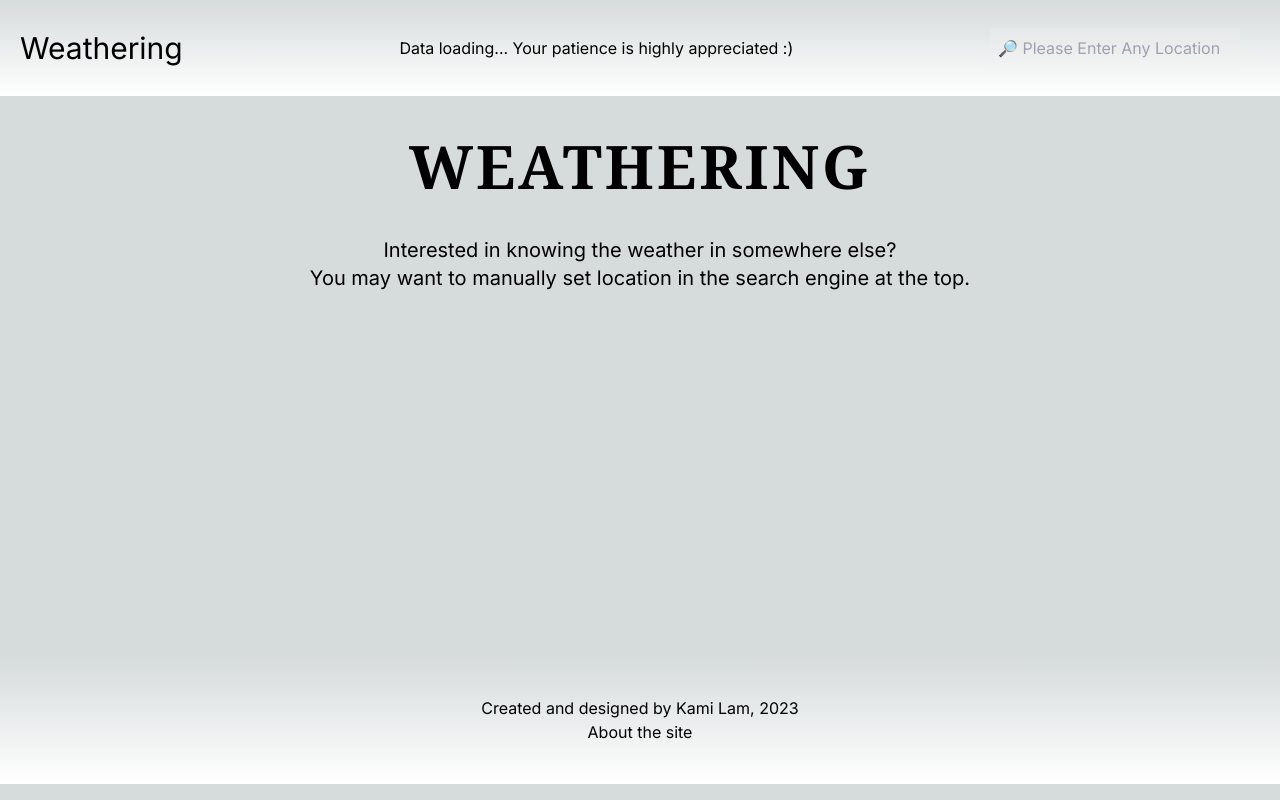
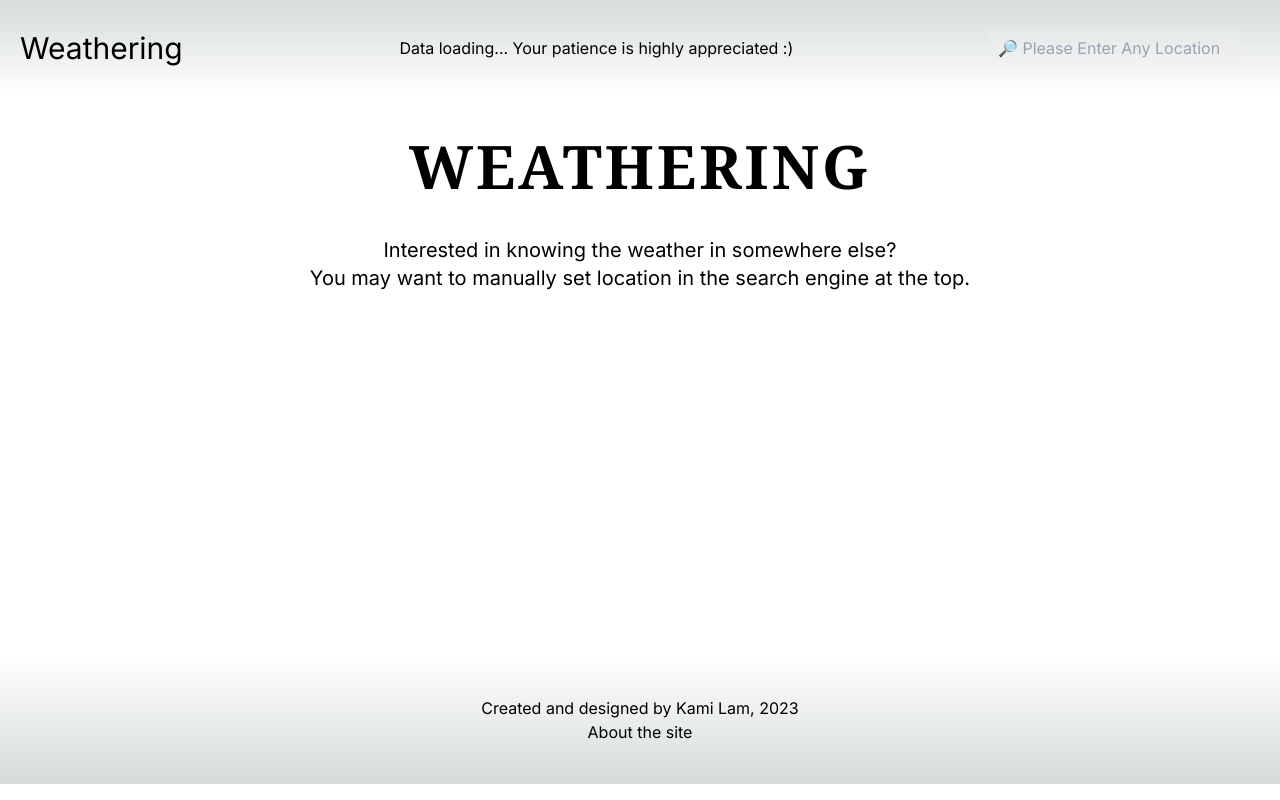
Before and after one commit to kamiviolet/weathering, a Next.js app: page / in a window 1280 px wide. Built offline with nearby package versions, Linux system fonts and the light colour scheme; no server answers.

Commit message:
adjust overflow

```diff
--- a/src/app/globals.css
+++ b/src/app/globals.css
@@ -16,7 +16,11 @@
   }
 }
 
-nav, footer, body {
+body {
+  position: relative;
+}
+
+nav {
   color: rgb(var(--foreground-rgb));
   background: linear-gradient(
       to bottom,
@@ -25,3 +29,13 @@ nav, footer, body {
     )
     rgb(var(--background-start-rgb));
 }
+
+footer {
+  color: rgb(var(--foreground-rgb));
+  background: linear-gradient(
+      to top,
+      transparent,
+      rgb(var(--background-end-rgb))
+    )
+    rgb(var(--background-start-rgb));
+}
--- a/src/app/page.tsx
+++ b/src/app/page.tsx
@@ -69,8 +69,8 @@ export default function Home() {
       onClick={e=>cancelDropdown(e)}
       className={
         loadedGPS
-        ? "absolute top-0 left-0 w-screen cursor-default flex flex-col"
-        : "absolute top-0 left-0 w-screen cursor-wait flex flex-col"
+        ? "h-full relative sm:h-screen w-screen cursor-default flex flex-col"
+        : "h-full relative sm:h-screen w-screen cursor-wait flex flex-col"
       }
     >
       <nav className="flex flex-row flex-wrap justify-between items-center py-5 px-5 w-screen sticky top-0 z-50">
@@ -86,12 +86,12 @@ export default function Home() {
           setSuggestion={setSuggestion}
         />
       </nav>
-      <main className="relative text-black min-h-[70vh]">
+      <main className="relative text-black min-h-[70vh] overflow-y-auto">
         {loadedGPS? <Background address={address} /> : <></>}
         <Header address={address} />
         {loadedGPS? <Dashboard forecast={forecast}/> : <></>}
       </main>
-      <footer className="flex flex-col justify-start items-center py-10">
+      <footer className="flex flex-col justify-start items-center py-10 w-full">
         <p>Created and designed by Kami Lam, 2023</p>
         <p>About the site</p>
       </footer>
--- a/src/components/background.tsx
+++ b/src/components/background.tsx
@@ -14,7 +14,7 @@ export default function Background({address}: {address: Address}) {
       }, [address])
 
     return (
-        <div className="absolute top-0 bottom-0 left-0 right-0 -z-50 w-screen lg:h-screen sm:h-full md:h-full bg-white/50">
+        <div className="absolute top-0 bottom-0 left-0 right-0 -z-50 w-screen sm:h-full bg-white/50">
             {
                 backgroundURL
                 ? <Image
--- a/src/components/dashboard.tsx
+++ b/src/components/dashboard.tsx
@@ -23,7 +23,7 @@ export default function Dashboard({forecast} : {forecast: Weather[]}) {
   }, [side])
 
   return (
-    <section className="relative flex my-5 backdrop-blur bg-slate-400/50 overflow-hidden">
+    <section className="relative flex my-5 backdrop-blur bg-slate-400/50">
       <BsFillCaretLeftFill
         className="absolute top-1/2 left-0 text-6xl cursor-pointer text-slate-800/50 hover:text-slate-900 hidden sm:block"
         onClick={()=>{setSide({direction: "left", time: side.time++})}}
```
